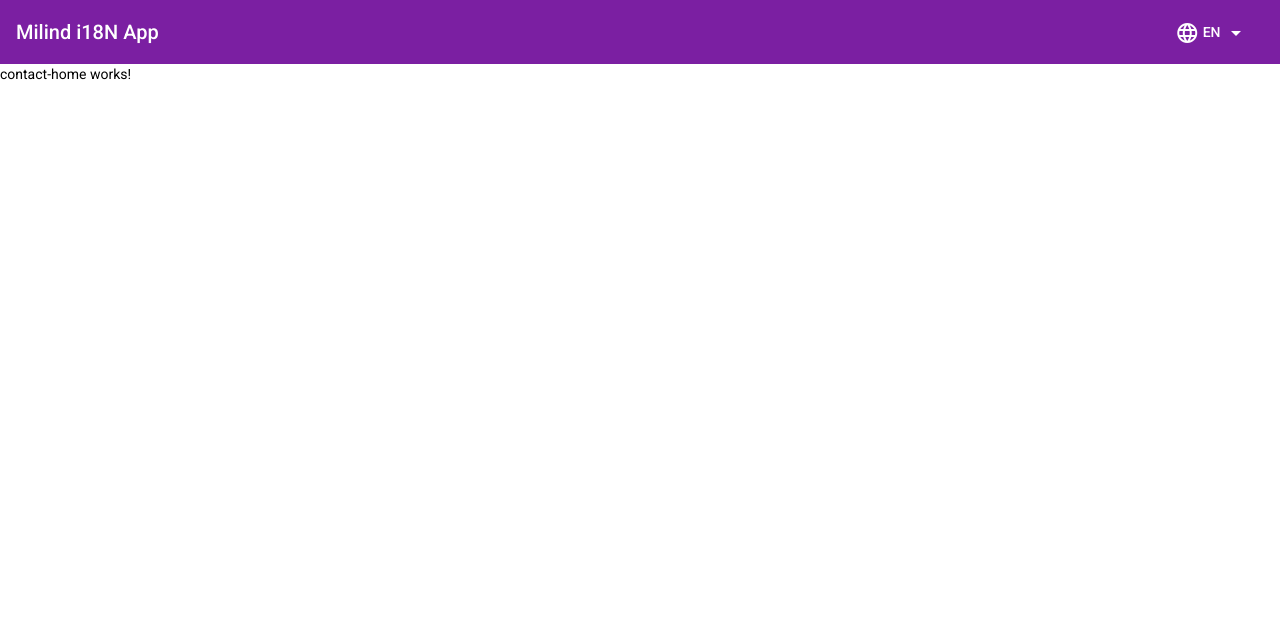
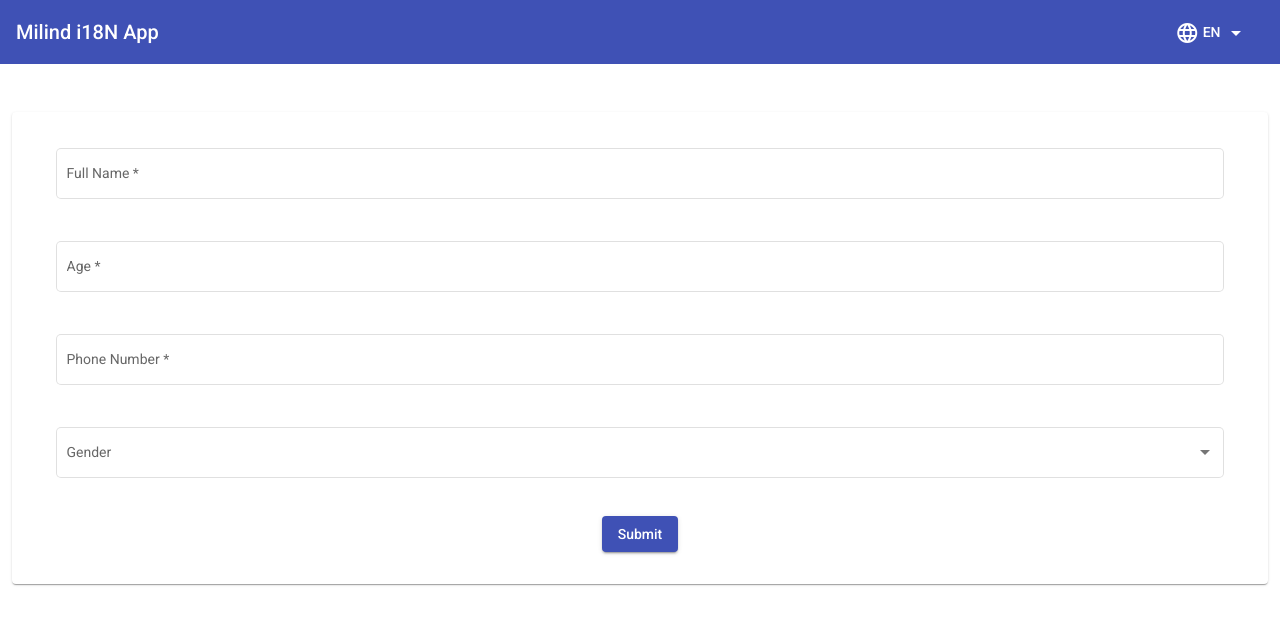
Before and after one commit to bhormilind-dev/ContactFormI18N, an Angular app: page /contact in a window 1280 px wide. Shown: the top 624 px of the page. Built offline with nearby package versions, Linux system fonts and the light colour scheme.

Commit message:
#4: Fixed

```diff
--- a/angular.json
+++ b/angular.json
@@ -31,8 +31,9 @@
               "src/assets"
             ],
             "styles": [
-              "./node_modules/@angular/material/prebuilt-themes/purple-green.css",
-              "src/styles.scss"
+              "./node_modules/@angular/material/prebuilt-themes/indigo-pink.css",
+              "src/styles.scss",
+              "./node_modules/bootstrap/dist/css/bootstrap.css"
             ],
             "scripts": []
           },
--- a/package.json
+++ b/package.json
@@ -20,6 +20,8 @@
     "@angular/platform-browser": "~12.2.0",
     "@angular/platform-browser-dynamic": "~12.2.0",
     "@angular/router": "~12.2.0",
+    "bootstrap": "^5.1.3",
+    "jquery": "^3.6.0",
     "rxjs": "~6.6.0",
     "tslib": "^2.3.0",
     "zone.js": "~0.11.4"
--- a/src/app/app.module.ts
+++ b/src/app/app.module.ts
@@ -5,6 +5,7 @@ import { AppRoutingModule } from './app-routing.module';
 import { AppComponent } from './app.component';
 import { BrowserAnimationsModule } from '@angular/platform-browser/animations';
 import { ToolbarModule } from './_common/_component/toolbar/toolbar.module';
+import { FormsModule, ReactiveFormsModule } from '@angular/forms';
 
 @NgModule({
   declarations: [
@@ -14,7 +15,9 @@ import { ToolbarModule } from './_common/_component/toolbar/toolbar.module';
     BrowserModule,
     AppRoutingModule,
     BrowserAnimationsModule,
-    ToolbarModule
+    ToolbarModule,
+    ReactiveFormsModule,
+    FormsModule
   ],
   providers: [],
   bootstrap: [AppComponent]
--- /dev/null
+++ b/src/app/contact/_services/contact-form.service.ts
@@ -0,0 +1,22 @@
+import { Injectable } from '@angular/core';
+import { AbstractControl, FormBuilder, FormGroup, Validators } from '@angular/forms';
+
+@Injectable({
+  providedIn: 'root'
+})
+export class ContactFormService {
+
+  constructor(private _fb: FormBuilder) {
+
+  }
+
+  public createContactForm(): FormGroup {
+    return this._fb.group({
+      fullName: ['', Validators.required],
+      age: ['', Validators.required],
+      phoneNumber: ['', Validators.required],
+      gender: ['', Validators.required]
+    })
+  }
+
+}
--- a/src/app/contact/contact-home/contact-home.component.html
+++ b/src/app/contact/contact-home/contact-home.component.html
@@ -1 +1,56 @@
-<p>contact-home works!</p>
+<div class="contactForm container-fluid mt-5">
+    <mat-card>
+        <form [formGroup]="cForm" (ngSubmit)="onSubmit()">
+            <div class="row m-3">
+                <div class="col">
+                    <mat-form-field class="w-100" appearance="outline" color="primary">
+                        <mat-label>Full Name</mat-label>
+                         <input matInput   type="text" formControlName="fullName" placeholder="Full Name">
+                         <mat-error *ngIf="fullName?.errors?.required">Full Name is a required.</mat-error>
+                    </mat-form-field>
+
+                </div>
+            </div>
+            <div class="row m-3">
+                <div class="col">
+                    <mat-form-field class="w-100" appearance="outline">
+                        <mat-label>Age</mat-label>
+                         <input matInput   type="text" formControlName="age" placeholder="Age">
+                         <mat-error *ngIf="age?.errors?.required">Age is a required.</mat-error>
+                    </mat-form-field>
+                </div>
+            </div>
+            <div class="row m-3">
+                <div class="col">
+                    <mat-form-field class="w-100" appearance="outline">
+                        <mat-label>Phone Number</mat-label>
+                         <input matInput   type="text" formControlName="phoneNumber" placeholder="Phone Number">
+                         <mat-error *ngIf="phoneNumber?.errors?.required">Phone Number is a required.</mat-error>
+                    </mat-form-field>
+                </div>
+            </div>
+
+            <div class="row m-3">
+                <div class="col">
+                    <mat-form-field class="w-100" appearance="outline">
+                        <mat-label>Gender</mat-label>
+                        <mat-select>
+                            <mat-option value="male">Male</mat-option>
+                            <mat-option value="female">Female</mat-option>
+                            <mat-option value="other">other</mat-option>
+                        </mat-select>
+                         <mat-error *ngIf="gender?.errors?.invalid">Gender is a required.</mat-error>
+                    </mat-form-field>
+                </div>
+            </div>
+
+            <div class="row m-3">
+                <div class="col d-flex justify-content-center">
+                    <button mat-raised-button color="primary">Submit</button>
+                </div>
+            </div>
+
+
+        </form>
+    </mat-card>
+</div>
--- a/src/app/contact/contact-home/contact-home.component.scss
+++ b/src/app/contact/contact-home/contact-home.component.scss
@@ -0,0 +1,3 @@
+.contactForm{
+    // background-color: #fff !important;
+}
--- a/src/app/contact/contact-home/contact-home.component.ts
+++ b/src/app/contact/contact-home/contact-home.component.ts
@@ -1,4 +1,6 @@
 import { Component, OnInit } from '@angular/core';
+import { AbstractControl, FormGroup } from '@angular/forms';
+import { ContactFormService } from '../_services/contact-form.service';
 
 @Component({
   selector: 'app-contact-home',
@@ -7,9 +9,33 @@ import { Component, OnInit } from '@angular/core';
 })
 export class ContactHomeComponent implements OnInit {
 
-  constructor() { }
+  cForm: FormGroup;
+
+  constructor(private _cfs: ContactFormService) {
+    this.cForm = this._cfs.createContactForm();
+  }
 
   ngOnInit(): void {
   }
 
+
+  get fullName(): AbstractControl | null {
+    return this.cForm.get('fullName');
+  }
+
+  get age(): AbstractControl | null {
+    return this.cForm.get('age');
+  }
+
+  get phoneNumber(): AbstractControl | null {
+    return this.cForm.get('phoneNumber');
+  }
+
+  get gender(): AbstractControl | null {
+    return this.cForm.get('gender');
+  }
+
+  onSubmit(): void {
+
+  }
 }
```
Also changed, not shown: src/app/contact/contact.module.ts (+6 -1 lines), 2 other files (tests, documents, lock files or other folders).
